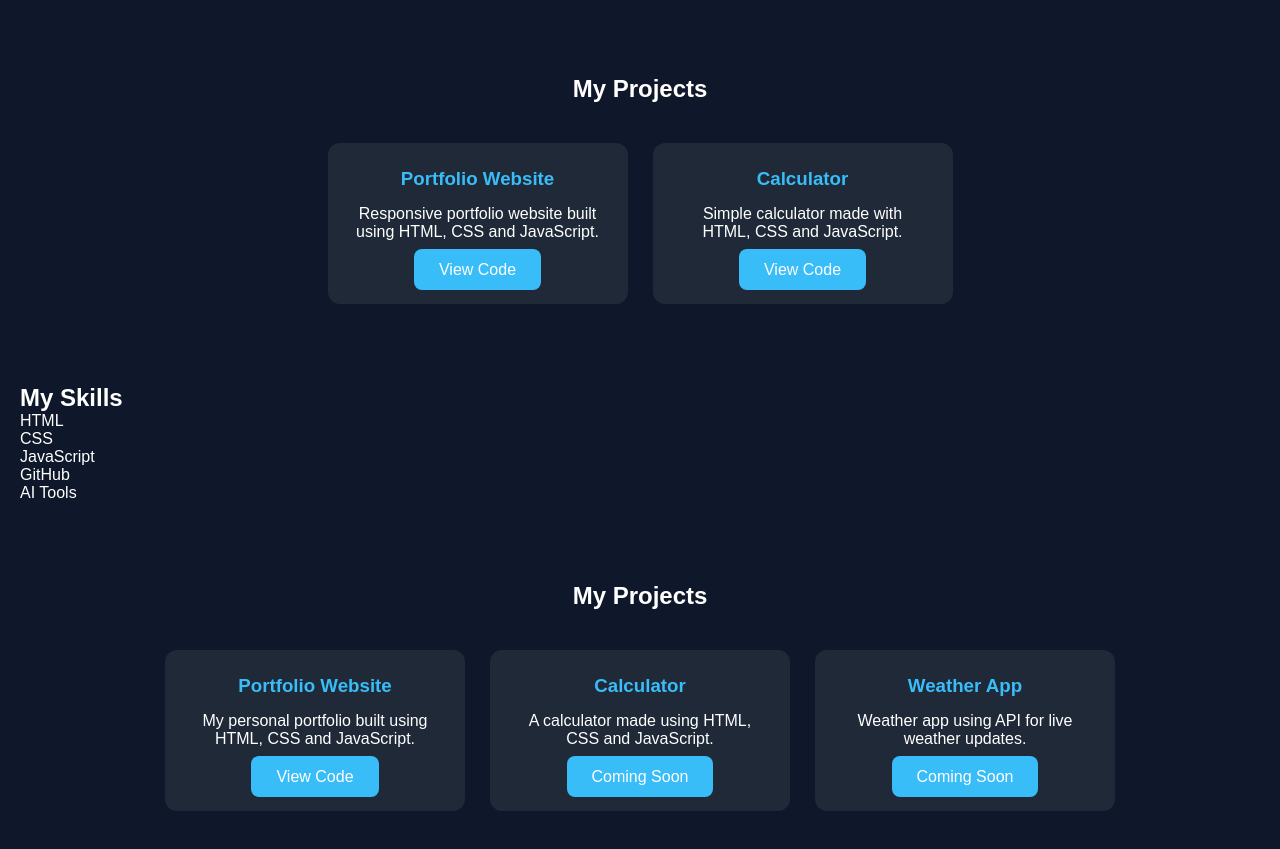
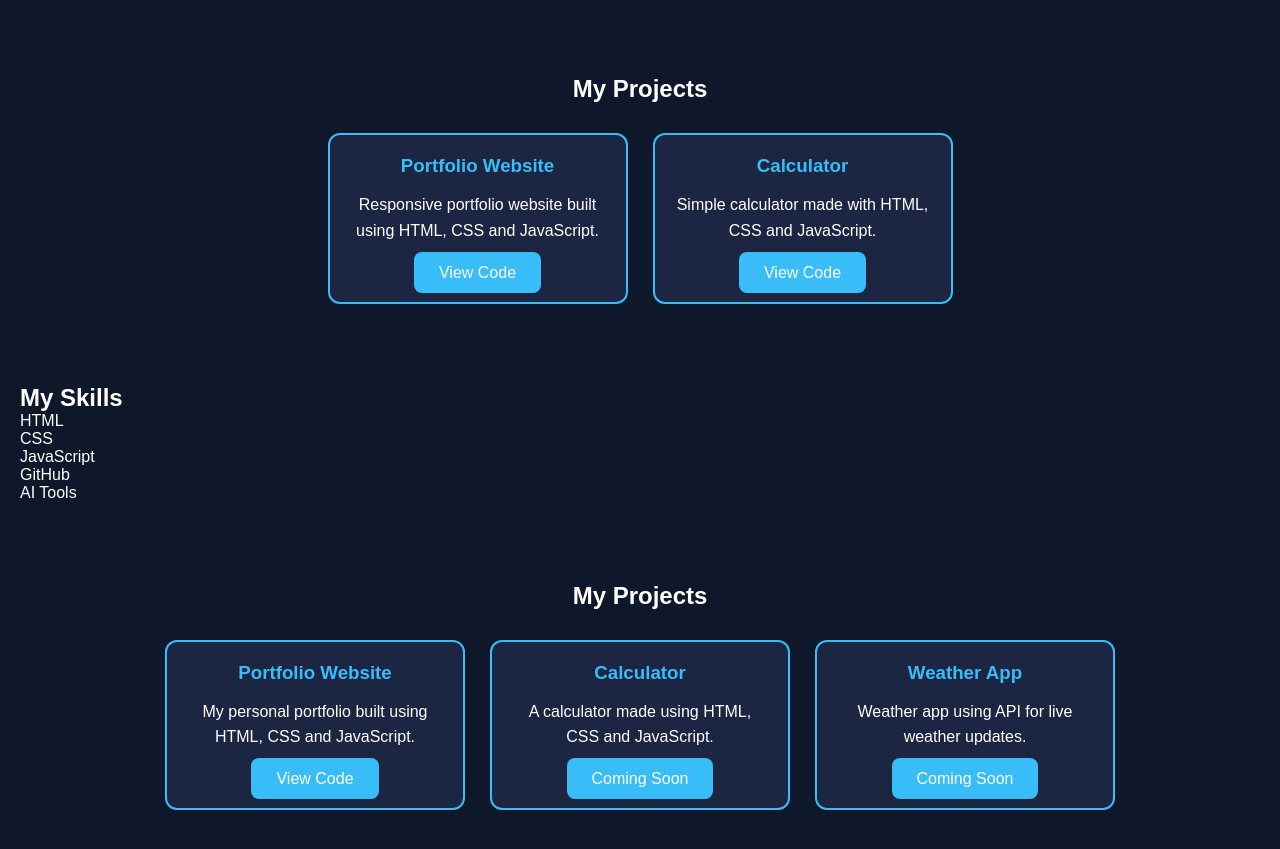
Before and after one commit to yogeshwithai/yogesshh711, a plain HTML site: page index.html in a window 1280 px wide. Shown: the part 1280-2129 px from the top of the page. Drawn offline with Linux system fonts and the light colour scheme.

Commit message:
Update style.css

```diff
--- a/style.css
+++ b/style.css
@@ -205,3 +205,35 @@ border-color:transparent;
 .project-card p{
     margin-bottom:20px;
 }
+.projects{
+    display:flex;
+    flex-wrap:wrap;
+    justify-content:center;
+    gap:25px;
+    margin-top:30px;
+}
+
+.project-card{
+    width:300px;
+    background:#1c2541;
+    padding:20px;
+    border:2px solid #38bdf8;
+    border-radius:12px;
+    text-align:center;
+    transition:0.3s;
+}
+
+.project-card:hover{
+    transform:translateY(-8px);
+    box-shadow:0 0 20px #38bdf8;
+}
+
+.project-card h3{
+    color:#38bdf8;
+    margin-bottom:15px;
+}
+
+.project-card p{
+    margin-bottom:20px;
+    line-height:1.6;
+}
```
